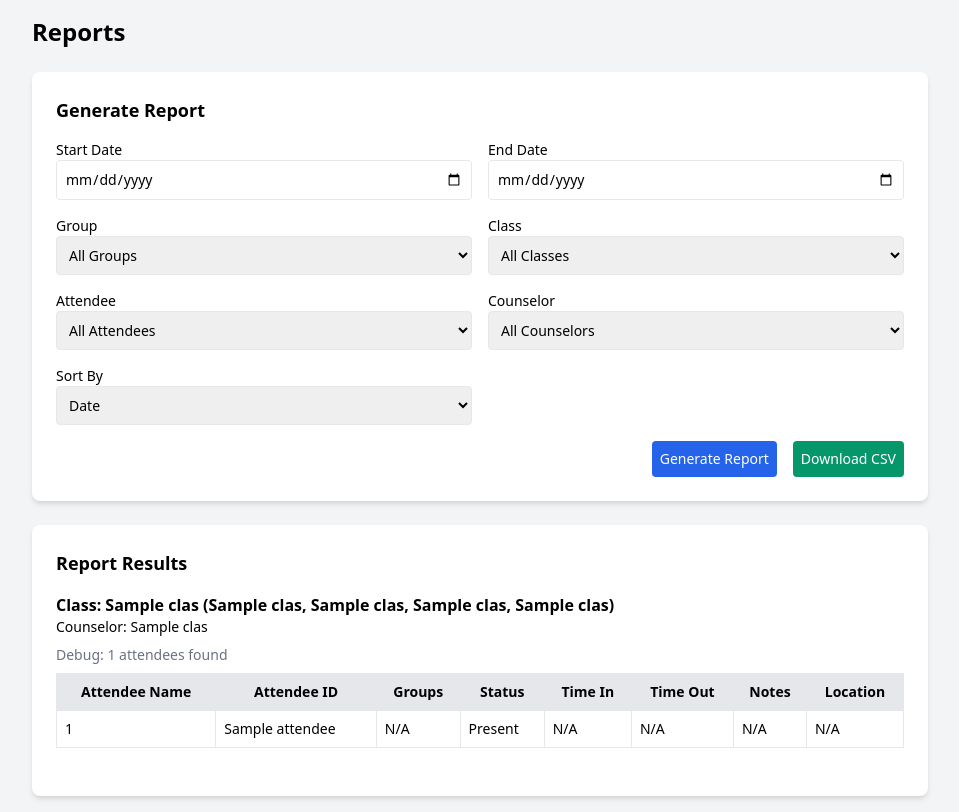
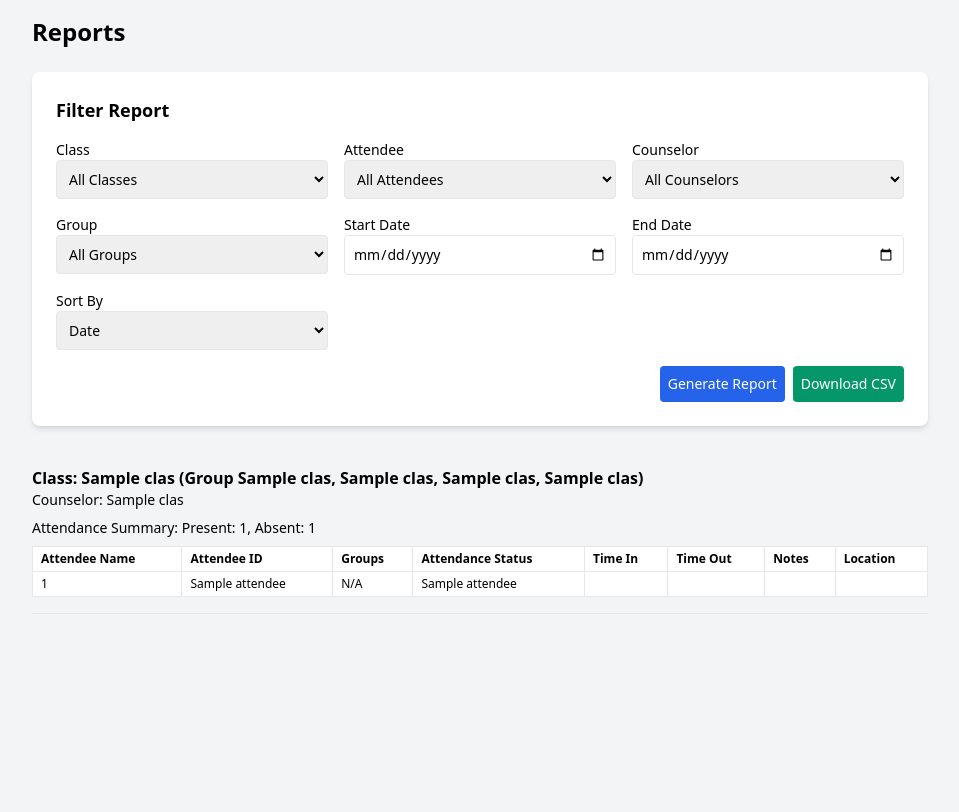
Before and after one commit to lebright85/rwc, a Flask app: template templates/reports.html in a window 1280 px wide. Shown: the part 60-872 px from the top of the page, without its empty margins (160-1119 px from the left). After the commit the page ends 674 px from the top, so only its background shows below. Run offline with Flask 3, Linux system fonts and the light colour scheme; the template is opened without the code that fills it: most values are stand-ins (such as "Sample title", 1, 10 or a date in 2020); some libraries are stand-ins or nearby versions.

Commit message:
Update reports.html

```diff
--- a/templates/reports.html
+++ b/templates/reports.html
@@ -5,26 +5,9 @@
 
     <!-- Filter Form -->
     <div class="bg-white p-6 rounded-lg shadow-md mb-6">
-        <h2 class="text-lg font-bold mb-4">Generate Report</h2>
-        <form method="POST">
-            <div class="grid grid-cols-1 md:grid-cols-2 gap-4">
-                <div>
-                    <label class="block text-sm font-medium">Start Date</label>
-                    <input type="date" name="start_date" value="{{ start_date }}" class="w-full border rounded p-2 text-sm" required>
-                </div>
-                <div>
-                    <label class="block text-sm font-medium">End Date</label>
-                    <input type="date" name="end_date" value="{{ end_date }}" class="w-full border rounded p-2 text-sm" required>
-                </div>
-                <div>
-                    <label class="block text-sm font-medium">Group</label>
-                    <select name="group_id" class="w-full border rounded p-2 text-sm">
-                        <option value="all" {% if group_id == 'all' %}selected{% endif %}>All Groups</option>
-                        {% for group in groups %}
-                        <option value="{{ group[0] }}" {% if group_id == group[0]|string %}selected{% endif %}>{{ group[1] }}</option>
-                        {% endfor %}
-                    </select>
-                </div>
+        <h2 class="text-lg font-bold mb-4">Filter Report</h2>
+        <form method="POST" id="reportForm">
+            <div class="grid grid-cols-1 md:grid-cols-3 gap-4">
                 <div>
                     <label class="block text-sm font-medium">Class</label>
                     <select name="class_id" class="w-full border rounded p-2 text-sm">
@@ -53,6 +36,23 @@
                     </select>
                 </div>
                 <div>
+                    <label class="block text-sm font-medium">Group</label>
+                    <select name="group_id" class="w-full border rounded p-2 text-sm">
+                        <option value="all" {% if group_id == 'all' %}selected{% endif %}>All Groups</option>
+                        {% for group in groups %}
+                        <option value="{{ group[0] }}" {% if group_id == group[0]|string %}selected{% endif %}>{{ group[1] }}</option>
+                        {% endfor %}
+                    </select>
+                </div>
+                <div>
+                    <label class="block text-sm font-medium">Start Date</label>
+                    <input type="date" name="start_date" value="{{ start_date }}" class="w-full border rounded p-2 text-sm" required>
+                </div>
+                <div>
+                    <label class="block text-sm font-medium">End Date</label>
+                    <input type="date" name="end_date" value="{{ end_date }}" class="w-full border rounded p-2 text-sm" required>
+                </div>
+                <div>
                     <label class="block text-sm font-medium">Sort By</label>
                     <select name="sort_by" class="w-full border rounded p-2 text-sm">
                         <option value="date" {% if sort_by == 'date' %}selected{% endif %}>Date</option>
@@ -60,61 +60,56 @@
                     </select>
                 </div>
             </div>
-            <div class="mt-4 flex justify-end space-x-4">
+            <div class="mt-4 flex justify-end space-x-2">
                 <button type="submit" name="action" value="generate" class="bg-blue-600 text-white p-2 rounded text-sm">Generate Report</button>
                 <button type="submit" name="action" value="download_csv" class="bg-green-600 text-white p-2 rounded text-sm">Download CSV</button>
             </div>
         </form>
     </div>
 
-    <!-- Report Results -->
-    <div class="bg-white p-6 rounded-lg shadow-md">
-        <h2 class="text-lg font-bold mb-4">Report Results</h2>
-        {% if report_data %}
+    <!-- Report Data -->
     {% for data in report_data %}
-        <div class="mb-6">
+    <div class="border-b py-4 last:border-b-0">
         <h3 class="text-md font-bold">
-                Class: {{ data.class[1] }} ({{ data.class[2] }}, {{ data.class[3] }}, {{ data.class[4] }}, {{ data.class[5] }})
+            Class: {{ data.class[1] }} (Group {{ data.class[2] }}, {{ data.class[3] }}, {{ data.class[4] }}, {{ data.class[5] }})
         </h3>
-            <p class="text-sm mb-2">Counselor: {{ data.class[6] }}{% if data.class[7] %}, {{ data.class[7] }}{% endif %}</p>
-            <p class="text-sm text-gray-500 mb-2">Debug: {{ data.attendees|length }} attendees found</p>
-            {% if data.attendees %}
-            <table class="w-full border-collapse">
+        <p class="text-sm">Counselor: {{ data.class[6] }}{% if data.class[7] %}, {{ data.class[7] }}{% endif %}</p>
+        <p class="text-sm font-medium mt-2">Attendance Summary: Present: {{ data.present_count }}, Absent: {{ data.absent_count }}</p>
+        <table class="min-w-full bg-white border mt-2">
             <thead>
-                    <tr class="bg-gray-200">
-                        <th class="border p-2 text-sm">Attendee Name</th>
-                        <th class="border p-2 text-sm">Attendee ID</th>
-                        <th class="border p-2 text-sm">Groups</th>
-                        <th class="border p-2 text-sm">Status</th>
-                        <th class="border p-2 text-sm">Time In</th>
-                        <th class="border p-2 text-sm">Time Out</th>
-                        <th class="border p-2 text-sm">Notes</th>
-                        <th class="border p-2 text-sm">Location</th>
+                <tr>
+                    <th class="border px-2 py-1 text-xs text-left">Attendee Name</th>
+                    <th class="border px-2 py-1 text-xs text-left">Attendee ID</th>
+                    <th class="border px-2 py-1 text-xs text-left">Groups</th>
+                    <th class="border px-2 py-1 text-xs text-left">Attendance Status</th>
+                    <th class="border px-2 py-1 text-xs text-left">Time In</th>
+                    <th class="border px-2 py-1 text-xs text-left">Time Out</th>
+                    <th class="border px-2 py-1 text-xs text-left">Notes</th>
+                    <th class="border px-2 py-1 text-xs text-left">Location</th>
                 </tr>
             </thead>
             <tbody>
                 {% for attendee in data.attendees %}
                 <tr>
-                        <td class="border p-2 text-sm">{{ attendee[0] }}</td>
-                        <td class="border p-2 text-sm">{{ attendee[1] }}</td>
-                        <td class="border p-2 text-sm">{{ attendee[2] or 'N/A' }}</td>
-                        <td class="border p-2 text-sm">{{ attendee[3] or 'Present' }}</td>
-                        <td class="border p-2 text-sm">{{ attendee[4] or 'N/A' }}</td>
-                        <td class="border p-2 text-sm">{{ attendee[5] or 'N/A' }}</td>
-                        <td class="border p-2 text-sm">{{ attendee[6] or 'N/A' }}</td>
-                        <td class="border p-2 text-sm">{{ attendee[7] or 'N/A' }}</td>
+                    <td class="border px-2 py-1 text-xs">{{ attendee[0] }}</td>
+                    <td class="border px-2 py-1 text-xs">{{ attendee[1] }}</td>
+                    <td class="border px-2 py-1 text-xs">{{ attendee[2] or 'N/A' }}</td>
+                    <td class="border px-2 py-1 text-xs">{{ attendee[3] }}</td>
+                    <td class="border px-2 py-1 text-xs">{{ attendee[4] or '' }}</td>
+                    <td class="border px-2 py-1 text-xs">{{ attendee[5] or '' }}</td>
+                    <td class="border px-2 py-1 text-xs">{{ attendee[6] or '' }}</td>
+                    <td class="border px-2 py-1 text-xs">{{ attendee[7] or '' }}</td>
+                </tr>
+                {% else %}
+                <tr>
+                    <td colspan="8" class="border px-2 py-1 text-xs text-center">No attendees found</td>
                 </tr>
                 {% endfor %}
             </tbody>
         </table>
+    </div>
     {% else %}
-            <p class="text-sm">No attendees found for this class.</p>
-            {% endif %}
-        </div>
+    <p class="text-sm text-gray-500">No report data available.</p>
     {% endfor %}
-        {% else %}
-        <p class="text-sm">No data available for the selected filters.</p>
-        {% endif %}
-    </div>
 </div>
 {% endblock %}
```
Lines whose indentation alone changed are shown as unchanged.
